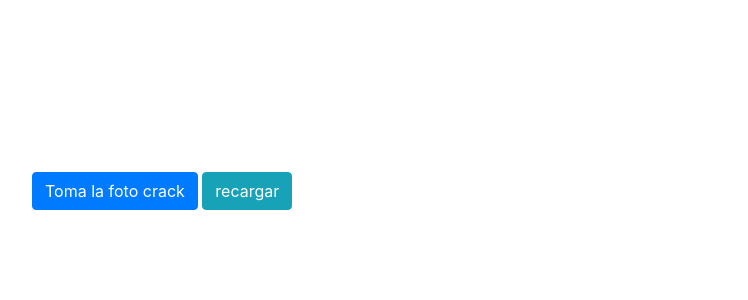
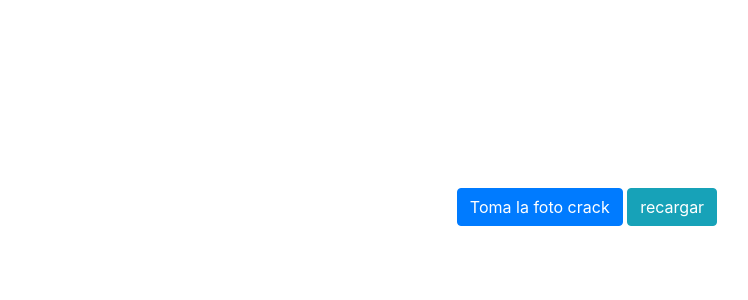
Before and after one commit to IsmaelMontiel710/Gitpractica, a Django app: page /login/ in a window 1280 px wide. Shown: the top 300 px of the page, without its empty margins (53-801 px from the left). Run offline with Django 4.2, Linux system fonts and the light colour scheme.

Commit message:
Update entrada.html

```diff
--- a/StockMaster/StockMaster_app/templates/entrada.html
+++ b/StockMaster/StockMaster_app/templates/entrada.html
@@ -7,10 +7,11 @@
 {% endblock script %}
 
 {% block content %}
+<div class="text-center">
   <video autoplay="true" id="video-element"></video>
-
+</div>
   <div id="img-element"></div>
-  <div>
+  <div class="text-center mt-3 ">
     <button class="btn btn-primary" id="capture-btn">Toma la foto crack</button>
     <button class="btn btn-info" id="reload-btn">recargar</button>
   </div>
```
